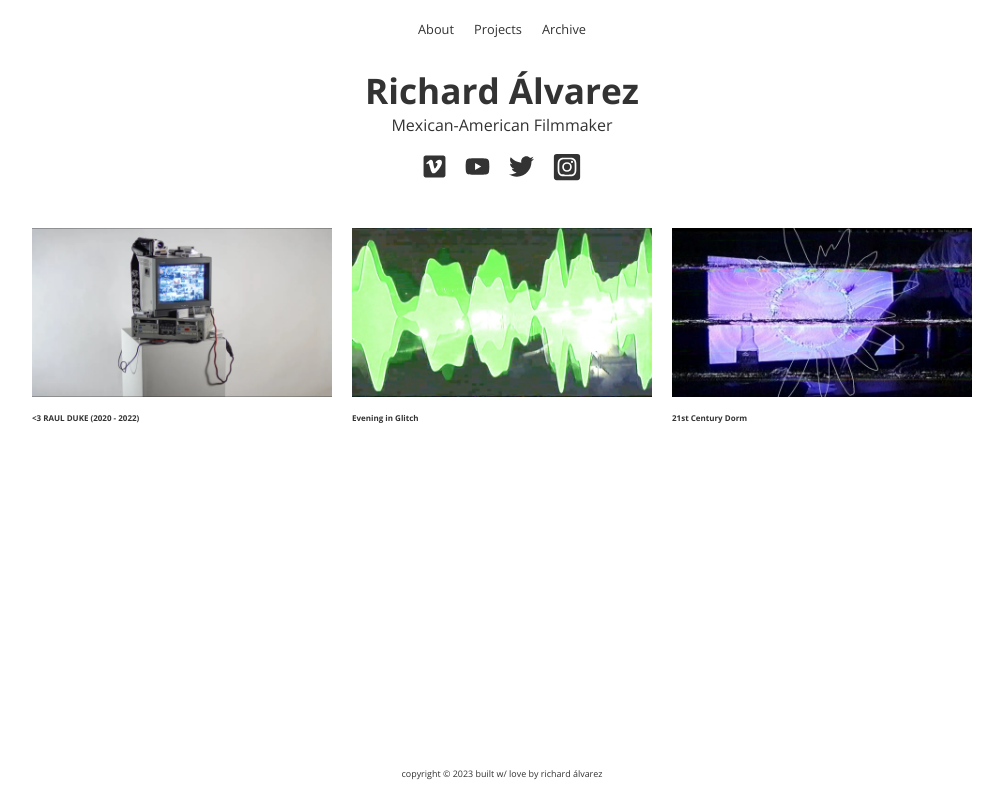
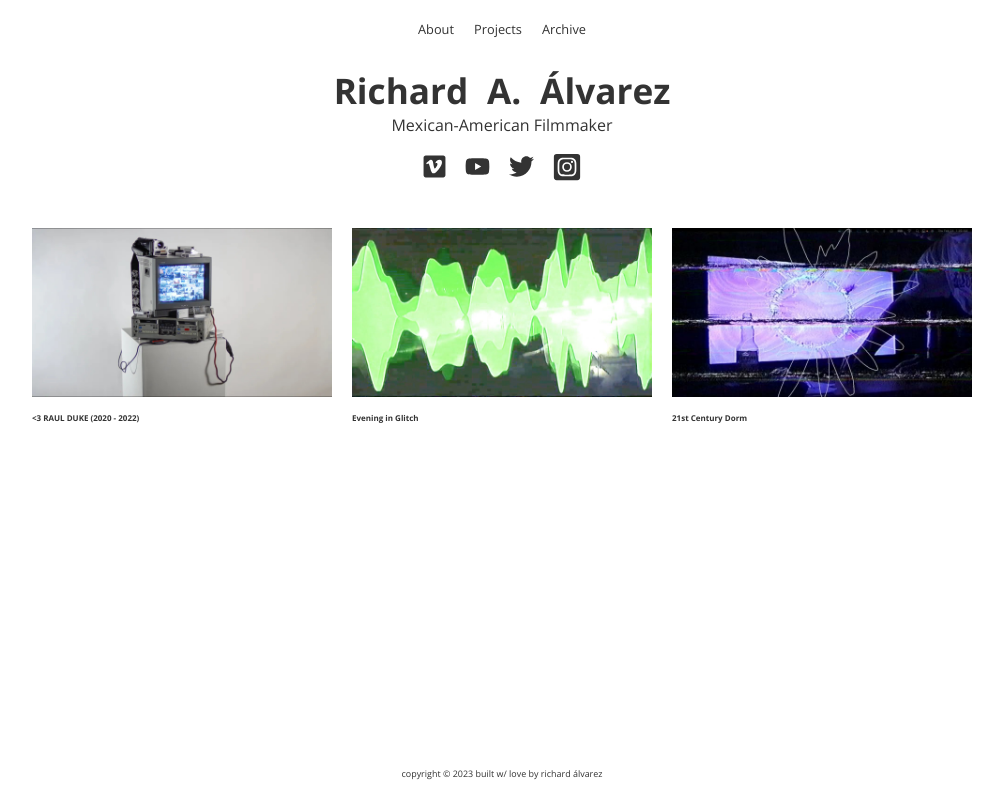
Before and after one commit to raulduk3/raulduke, a Next.js app: page / in a window 1280 px wide. Shown: the whole page, without its empty margins (138-1141 px from the left). Built offline with nearby package versions, Linux system fonts and the light colour scheme; a web font is replaced by a local one.

Commit message:
charlie fixed

```diff
--- a/pages/index.tsx
+++ b/pages/index.tsx
@@ -79,7 +79,7 @@ const Index = () => {
   return (
       <ThemeProvider theme={theme}>
           <Head>
-                <title>Richard Álvarez | Filmmaker</title>
+                <title>RichardÁlvarez | Filmmaker</title>
                 <meta name="viewport" content="initial-scale=1.0, width=device-width" />
                 <link href="https://fonts.googleapis.com/css2?family=Open+Sans:wght@400;700&display=swap" rel="stylesheet" />
                 <meta property="og:type" content="website" />
@@ -122,7 +122,7 @@ const Index = () => {
                     )}
               </Navigation>
               <Hero>
-                <Title>Richard Álvarez</Title>
+                <Title>Richard A. Álvarez</Title>
                 <p>Mexican-American Filmmaker</p>
                 <SocialLinks></SocialLinks>
               </Hero>
--- a/styles/index.js
+++ b/styles/index.js
@@ -38,6 +38,7 @@ export const Hero = styled.div`
     }
     h1 {
         margin-top: 0;
+        word-spacing: 0.6rem;
     }
     @media (min-width: 769px) {
         margin-top: 1em;
```
